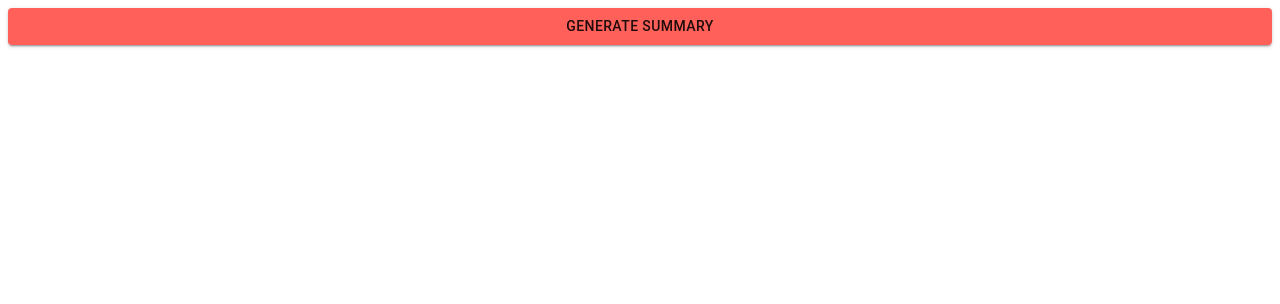
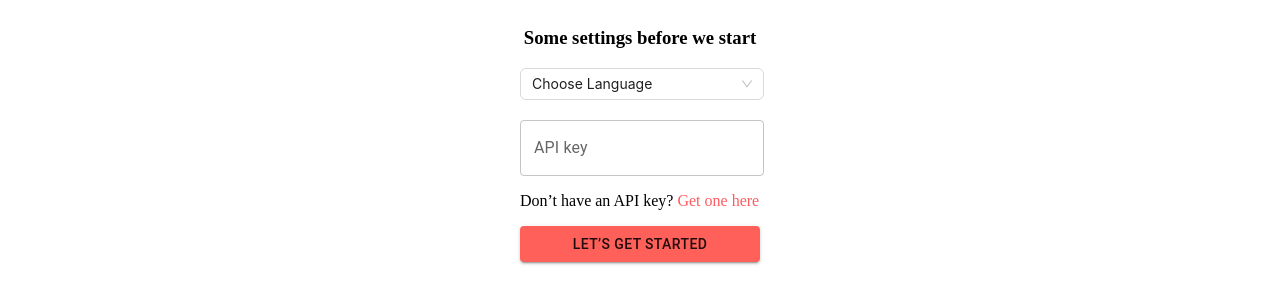
Before and after one commit to leo4512/youtube_summarizer_react, a React (Create React App) app: page / in a window 1280 px wide. Shown: the top 304 px of the page. Built offline with nearby package versions, Linux system fonts and the light colour scheme; no server answers; the HTML template or start-up script is replaced by a standard one.

Commit message:
fixed the error of copy function, but still some style need to fix

```diff
--- a/src/pages/summaryPage.tsx
+++ b/src/pages/summaryPage.tsx
@@ -1,10 +1,9 @@
 import {LongButton} from '../components/LongButton';
 import {Summary} from '../components/Summary';
+import {Heading} from '../components/Heading';
 import {useRef, useEffect, useState} from 'react';
 import styled from "styled-components";
 import axios from 'axios';
-
-
 
 const SummaryDiv = styled.div`
   width: 323px;
@@ -13,8 +12,24 @@
   display: flex;
   flex-direction: column;
   align-items: center;
-  justify-content: center;
+  justify-content: space-around;
 `;
+
+const SummaryPaper = styled.div`
+  height: 400px;
+  overflow: 'auto';
+`;
+
+const SummarizeDiv = styled.div`
+  width: 302px;
+  height: 255px;
+  margin: auto;
+  display: flex;
+  flex-direction: column;
+  align-items: center;
+  justify-content: space-around;
+`;
+
 
 const SummaryPage: React.FC = () => {
   const summaryRef = useRef<HTMLDivElement | null>(null);
@@ -32,16 +47,22 @@
 
   const fetchData = async () => {
     try {
-      // const apiKey = chrome.storage.sync.get('apiKey');
-      // const language = chrome.storage.sync.get('language');
+      const apiKey = chrome.storage.sync.get('apiKey');
+      const language = chrome.storage.sync.get('language');
 
-      // const url = new URL(currentURL);
-      // const v = url.searchParams.get("v");
+      const url = new URL(currentURL);
+      const videoId = url.searchParams.get("v");
 
       const response = await axios.create({baseURL: 'https://youtubesummarizer-node-backend-b3ijrlrwga-as.a.run.app'}).post('/data', {
-        "apiKey":"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",
-        "video_id": "Lqb_4zcI708",
-        "language": "Chinese"});
+        "apiKey": apiKey,
+        "video_id": videoId,
+        "language": language});
+
+      // const response = await axios.create({baseURL: 'https://youtubesummarizer-node-backend-b3ijrlrwga-as.a.run.app'}).post('/data', {
+      //   "apiKey":"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",
+      //   "video_id": "J0uLst8JGr8",
+      //   "language": "Chinese"});
+
       if (response.data && response.data.content) {
         setSummaryText(response.data.content);
 
@@ -68,13 +89,19 @@
   if(result) {
     return (
       <SummaryDiv>
-        <Summary summaryText={summaryText}/>
+        <Heading/>
+        <SummaryPaper ref={summaryRef} >
+          <Summary summaryText={summaryText}/>
+        </SummaryPaper>
         <LongButton buttonText='Copy Summarization' onClick={copySummary} />
       </SummaryDiv>
     );
   } else {
     return (
-      <LongButton buttonText='Generate Summary' onClick={fetchData} />
+      <SummarizeDiv>
+        <Heading/>
+        <LongButton buttonText='Generate Summary' onClick={fetchData} />
+      </SummarizeDiv>
     );
   }
 };
--- a/src/router.tsx
+++ b/src/router.tsx
@@ -1,13 +1,13 @@
 import React from "react";
 import { HashRouter as Router, Routes, Route } from "react-router-dom";
-import { SummaryPage } from "./pages/index";
+import { WelcomePage } from "./pages/index";
 
 const AppRouter: React.FC = () => {
 	return (
 		<Router>
 			<div>
 				<Routes>
-					<Route path="/" element={<SummaryPage />} />
+					<Route path="/" element={<WelcomePage />} />
 				</Routes>
 			</div>
 		</Router>
```
